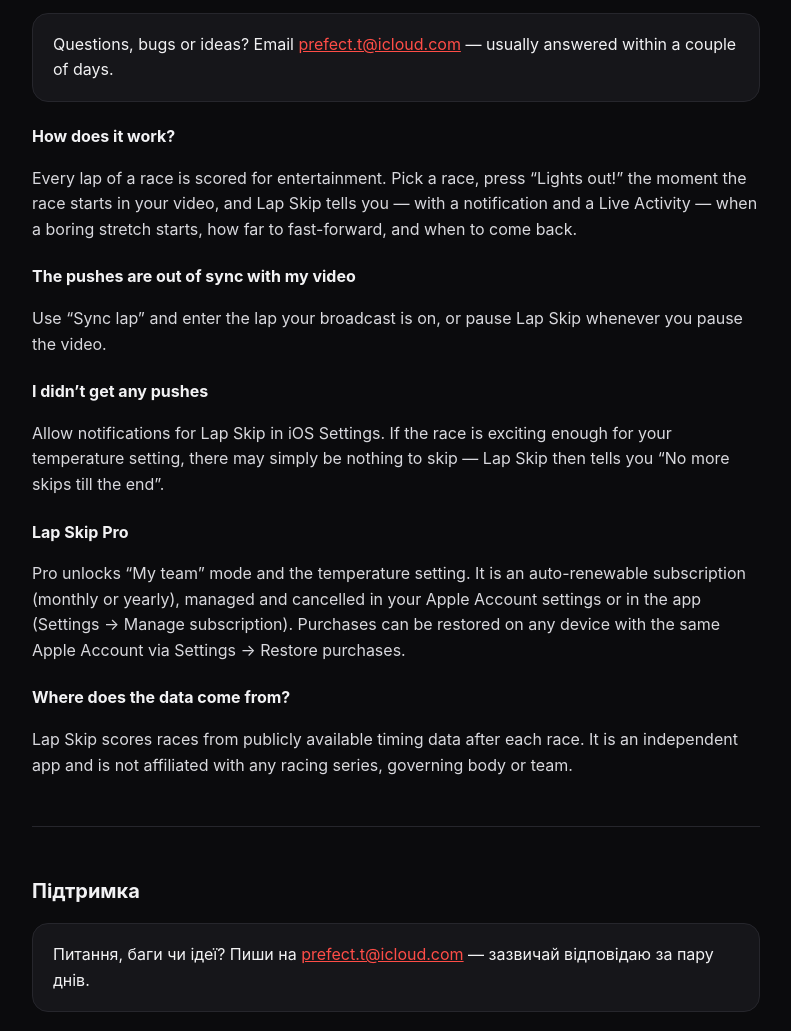
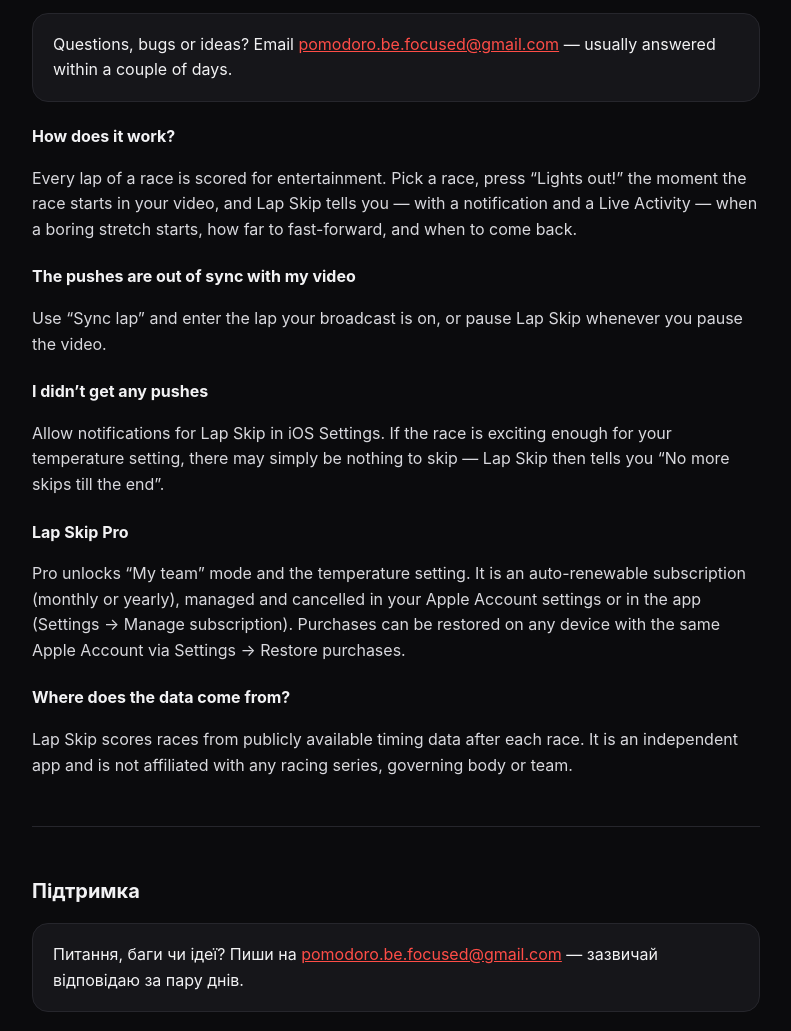
Before and after one commit to Prefect1109/Prefect1109.github.io, a plain HTML site: page lapskip/index.html in a window 1280 px wide. Shown: the part 252-1283 px from the top of the page, without its empty margins (244-1035 px from the left). Drawn offline with Linux system fonts and the light colour scheme.

Commit message:
Lap Skip support email

```diff
--- a/lapskip/index.html
+++ b/lapskip/index.html
@@ -13,7 +13,7 @@
 
 <section id="en">
 <h2>Support</h2>
-<div class="card">Questions, bugs or ideas? Email <a href="mailto:prefect.t@icloud.com?subject=Lap%20Skip">prefect.t@icloud.com</a> — usually answered within a couple of days.</div>
+<div class="card">Questions, bugs or ideas? Email <a href="mailto:pomodoro.be.focused@gmail.com?subject=Lap%20Skip">pomodoro.be.focused@gmail.com</a> — usually answered within a couple of days.</div>
 <h3>How does it work?</h3>
 <p>Every lap of a race is scored for entertainment. Pick a race, press “Lights out!” the moment the race starts in your video, and Lap Skip tells you — with a notification and a Live Activity — when a boring stretch starts, how far to fast-forward, and when to come back.</p>
 <h3>The pushes are out of sync with my video</h3>
@@ -29,7 +29,7 @@
 <hr>
 <section id="uk" lang="uk">
 <h2>Підтримка</h2>
-<div class="card">Питання, баги чи ідеї? Пиши на <a href="mailto:prefect.t@icloud.com?subject=Lap%20Skip">prefect.t@icloud.com</a> — зазвичай відповідаю за пару днів.</div>
+<div class="card">Питання, баги чи ідеї? Пиши на <a href="mailto:pomodoro.be.focused@gmail.com?subject=Lap%20Skip">pomodoro.be.focused@gmail.com</a> — зазвичай відповідаю за пару днів.</div>
 <h3>Як це працює?</h3>
 <p>Кожне коло гонки отримує оцінку видовищності. Обери гонку, натисни «Згасли вогні!» в момент старту на відео — і Lap Skip пушем і Live Activity підкаже, коли почався нудний відрізок, на скільки перемотати і коли повернутися.</p>
 <h3>Пуші не збігаються з відео</h3>
```
